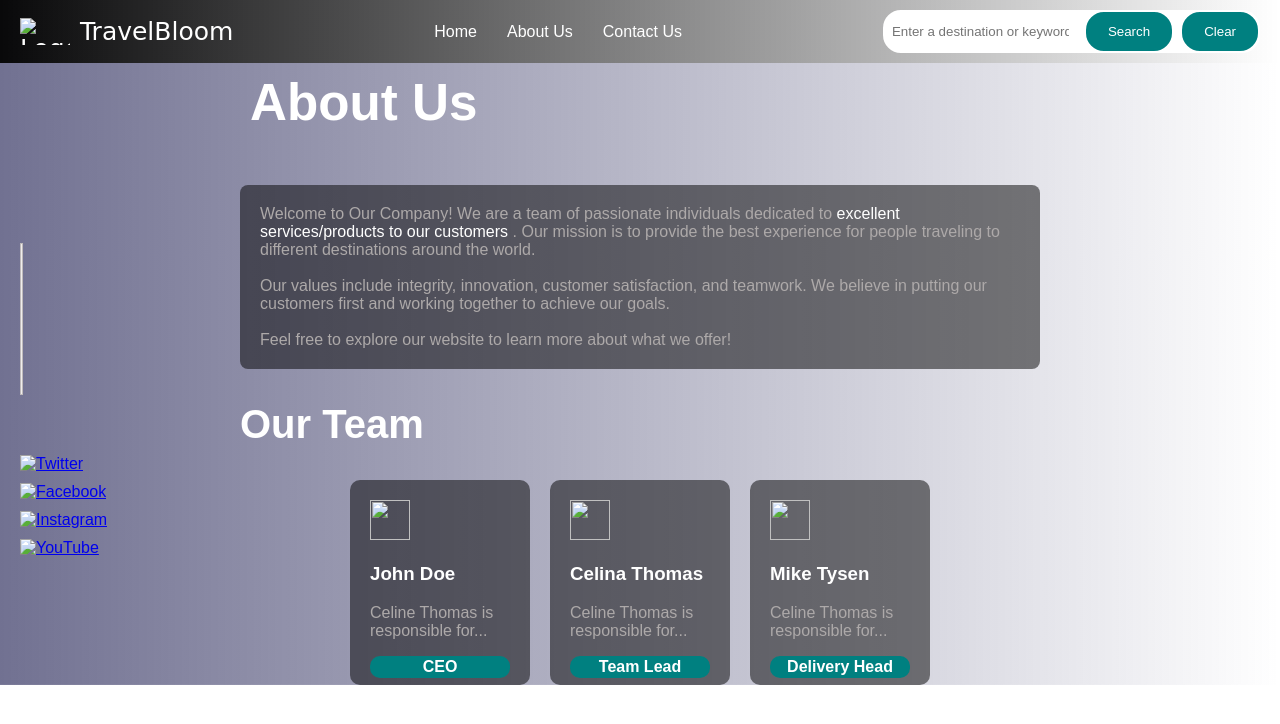
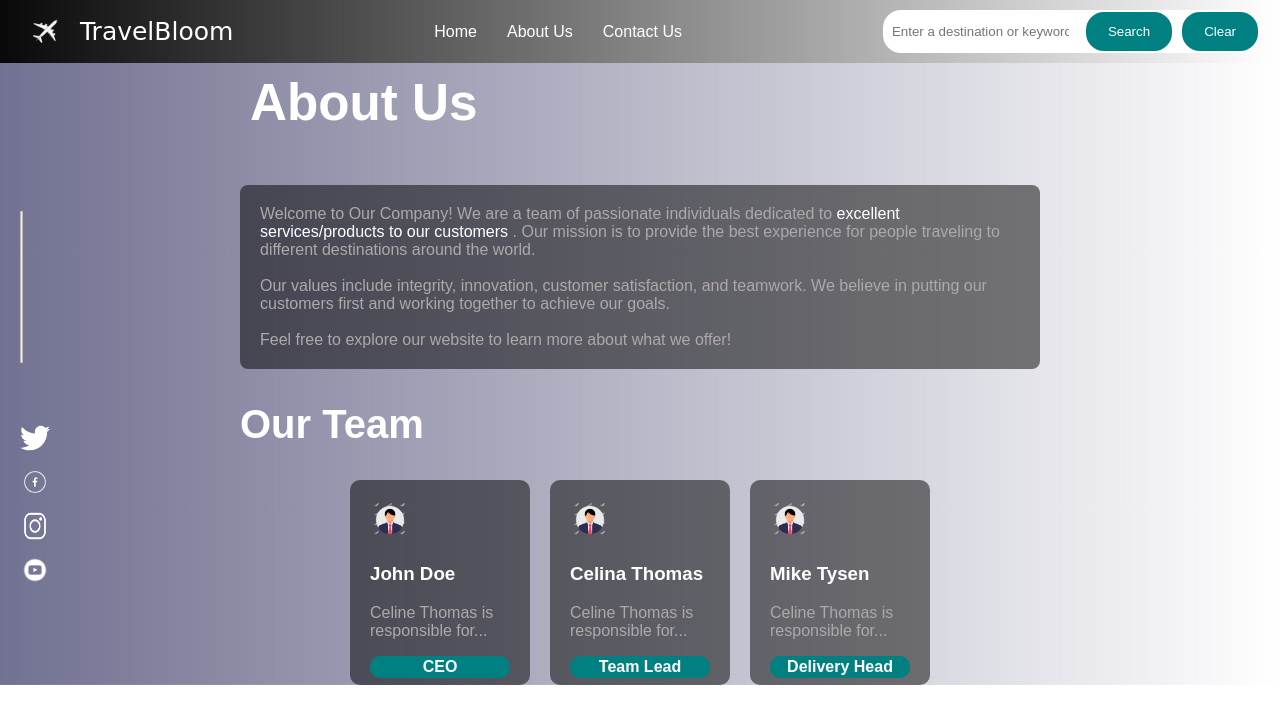
Before and after one commit to HoorulainAsad/TravelBloom, a plain HTML site: page index.html in a window 1280 px wide. Both pictures are taken after a click on the link "About Us". Drawn offline with Linux system fonts and the light colour scheme.

Commit message:
Update index.html

```diff
--- a/index.html
+++ b/index.html
@@ -69,7 +69,7 @@
 <body>
   <header>
     <div class="logo">
-      <img src="download-removebg-preview.png" alt="Logo" width="50px" height="27px">
+      <img src="pictures/download-removebg-preview.png" alt="Logo" width="50px" height="27px">
       TravelBloom
     </div>
     <nav>
@@ -102,10 +102,10 @@
     </section>
     <aside class="social-media">
         <span></span>
-        <a href="#"><img src="images-removebg-preview.png" alt="Twitter"></a>
-        <a href="#"><img src="sm_5b0125139fe89-removebg-preview (1).png" alt="Facebook"></a>
-        <a href="#"><img src="ins-removebg-preview.png" alt="Instagram"></a>
-        <a href="#"><img src="youtube-removebg-preview.png" alt="YouTube"></a>
+        <a href="#"><img src="pictures/images-removebg-preview.png" alt="Twitter"></a>
+        <a href="#"><img src="pictures/sm_5b0125139fe89-removebg-preview (1).png" alt="Facebook"></a>
+        <a href="#"><img src="pictures/ins-removebg-preview.png" alt="Instagram"></a>
+        <a href="#"><img src="pictures/youtube-removebg-preview.png" alt="YouTube"></a>
     </aside>
 
     <section id="about" style="display: none;">
@@ -131,7 +131,7 @@
           <div class="team-members">
             <div class="team-member">
 
-               <img src="3052.png_860-removebg-preview.png" alt="">
+               <img src="pictures/3052.png_860-removebg-preview.png" alt="">
               <h3 style="color: white;">John Doe</h3>
 
             <P>Celine Thomas is responsible for...</P>
@@ -140,7 +140,7 @@
             </div>
             <div class="team-member">
 
-              <img src="3052.png_860-removebg-preview.png" alt="">
+              <img src="pictures/3052.png_860-removebg-preview.png" alt="">
               <h3 style="color: white;">Celina Thomas</h3>
 
             <P>Celine Thomas is responsible for...</P>
@@ -149,7 +149,7 @@
             </div>
             <div class="team-member">
 
-              <img src="3052.png_860-removebg-preview.png" alt="">
+              <img src="pictures/3052.png_860-removebg-preview.png" alt="">
               <h3 style="color: white;">Mike Tysen</h3>
 
             <P>Celine Thomas is responsible for...</P>
@@ -194,37 +194,37 @@ const cardsData = [
     title: "Miami Beach, USA",
     description: "Beautiful beaches and vibrant nightlife.",
     category: " usa",
-    image: "360_F_233039700_7uxpfauh3qFVZZzYwV0Zu6VzOeG39jg6.jpg"
+    image: "pictures/360_F_233039700_7uxpfauh3qFVZZzYwV0Zu6VzOeG39jg6.jpg"
   },
   {
     title: "Bora Bora",
     description: "Exquisite lagoons and overwater bungalows.",
     category: "beach",
-    image: "thumbnail-99a1d8d4-a128-456f-a8e2-6c659b4eb572-1713453358-800x580-f50_50.jpg"
+    image: "pictures/thumbnail-99a1d8d4-a128-456f-a8e2-6c659b4eb572-1713453358-800x580-f50_50.jpg"
   },
   {
     title: "St. Patrick's Cathedral, USA",
     description: "A stunning Neo-Gothic Catholic cathedral in NYC.",
     category: "temple usa",
-    image: "NYC-Church-St-Patricks-IMG_1970-1024x768.jpg"
+    image: "pictures/NYC-Church-St-Patricks-IMG_1970-1024x768.jpg"
   },
   {
     title: "Angkor Wat, Cambodia",
     description: "A magnificent ancient temple complex.",
     category: "temple",
-    image: "AngkorWat.jpg"
+    image: "pictures/AngkorWat.jpg"
   },
   {
     title: "Times Square, USA",
     description: "The heart of NYC with lights and excitement.",
     category: "usa",
-    image: "New_york_times_square-terabass.jpg"
+    image: "pictures/New_york_times_square-terabass.jpg"
   },
   {
     title: "Maldives",
     description: "Pristine beaches with crystal-clear waters.",
     category: "beach",
-    image: "images.jpeg"
+    image: "pictures/images.jpeg"
   }
 ];
 
```
